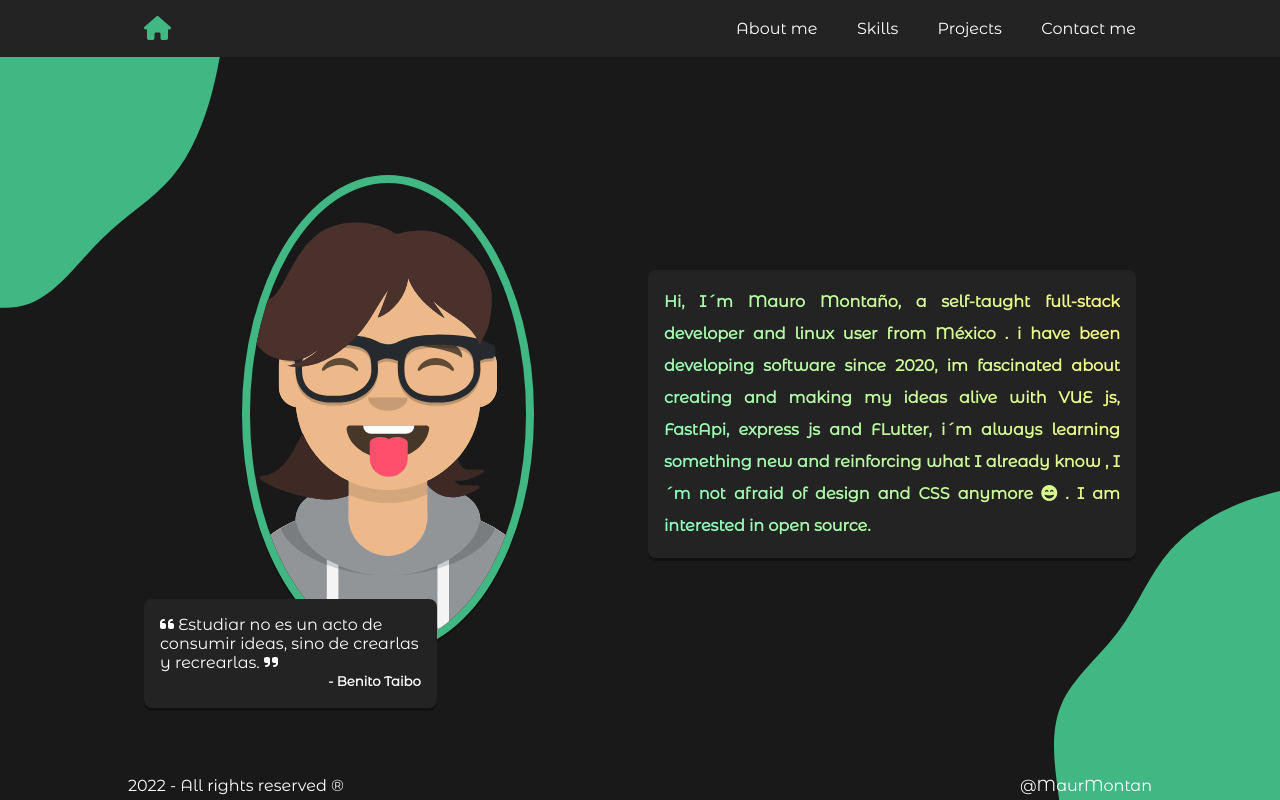
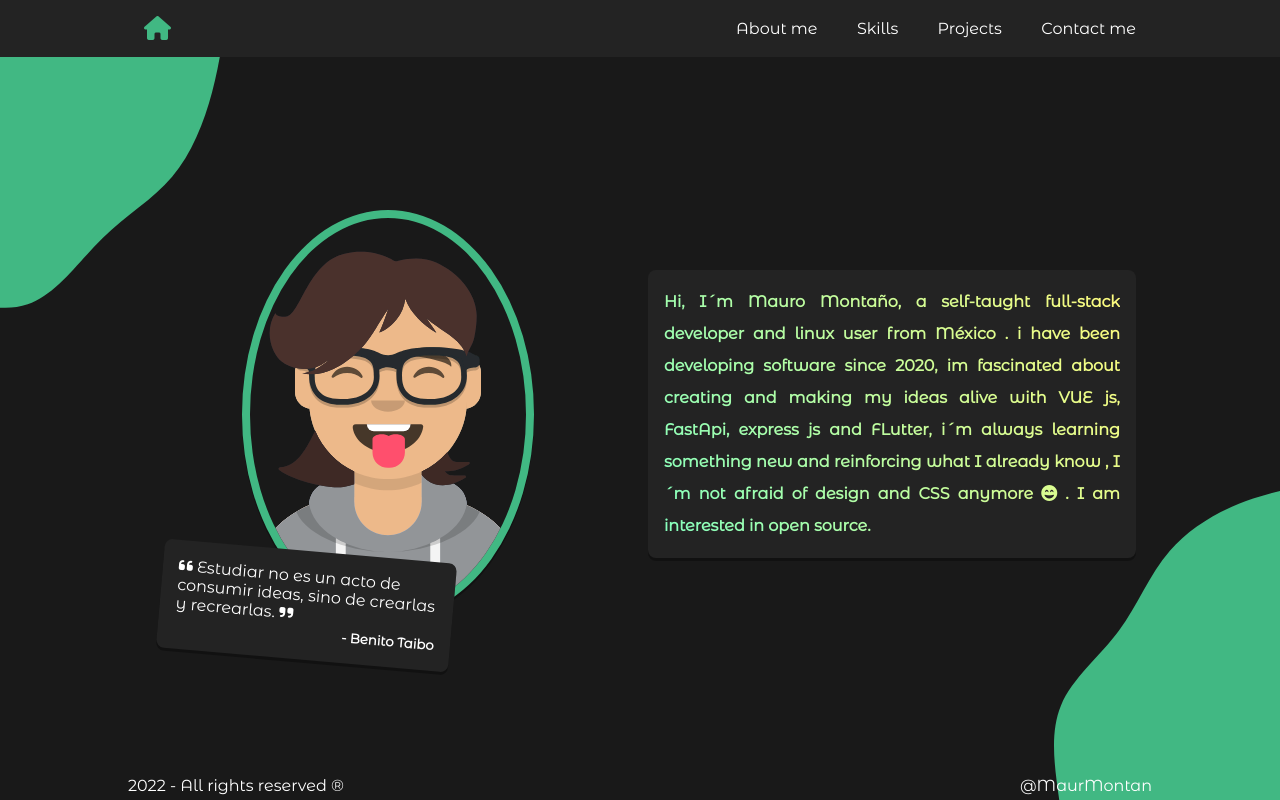
Before and after one commit to MauroMontan/My-portfolio, a Vue app: page /#/projects in a window 1280 px wide. Both pictures are taken after a click on the item "About me". Built offline with nearby package versions, Linux system fonts and the light colour scheme.

Commit message:
adding about me page animations

```diff
--- a/src/components/info_card.vue
+++ b/src/components/info_card.vue
@@ -53,7 +53,7 @@ button {
   font-size: 1.1rem;
   left: -2rem;
   box-shadow: 0 1px 0 rgba(0, 0, 0, 0.15);
-  transition: all ease-in 0.4s;
+  transition: all 1s ease-out;
 }
 
 b {
@@ -64,7 +64,7 @@ i {
 }
 
 button:active {
-  transform: scale(130%);
+  transform: scale(110%);
 }
 
 button:hover {
--- a/src/store/projects_store/projects.ts
+++ b/src/store/projects_store/projects.ts
@@ -66,11 +66,7 @@ const useProjects = defineStore("projects", {
   getters: {
     projectss: (state) => state.projects,
   },
-  actions: {
-    sayHi() {
-      console.log("hello");
-    },
-  },
+  actions: {},
 });
 
 export default useProjects;
--- a/src/views/about_me_view.vue
+++ b/src/views/about_me_view.vue
@@ -54,16 +54,22 @@ hr {
 }
 
 .quote {
+  user-select: none;
   position: absolute;
   background-color: #232323;
   box-shadow: 0 3px 0 rgba(0, 0, 0, 0.3);
   padding: 1rem;
   border-radius: 0.5rem;
-  bottom: 3rem;
+  bottom: 6rem;
   line-height: 1.2rem;
-  left: 0;
+  left: 1rem;
+  width: 60%;
+  transition: all 0.3s ease-out;
+  transform: rotate(5deg);
+}
 
-  width: 60%;
+.quote:hover {
+  transform: scale(105%);
 }
 
 h5 {
@@ -71,7 +77,7 @@ h5 {
 }
 
 .frame {
-  height: 70%;
+  height: 60%;
   width: 60%;
   box-shadow: 0 3px 0 rgba(0, 0, 0, 0.3);
   border-radius: 50%;
@@ -94,7 +100,13 @@ h5 {
   box-shadow: 0 3px 0 rgba(0, 0, 0, 0.3);
   text-align: justify;
   line-height: 2rem;
+  transition: all 1s ease;
 }
+
+.content:hover {
+  transform: scale(103%);
+}
+
 .content p {
   font-weight: 700;
   background-image: -webkit-linear-gradient(30deg, #85ffbd 0%, #fffb7d 100%);
```
